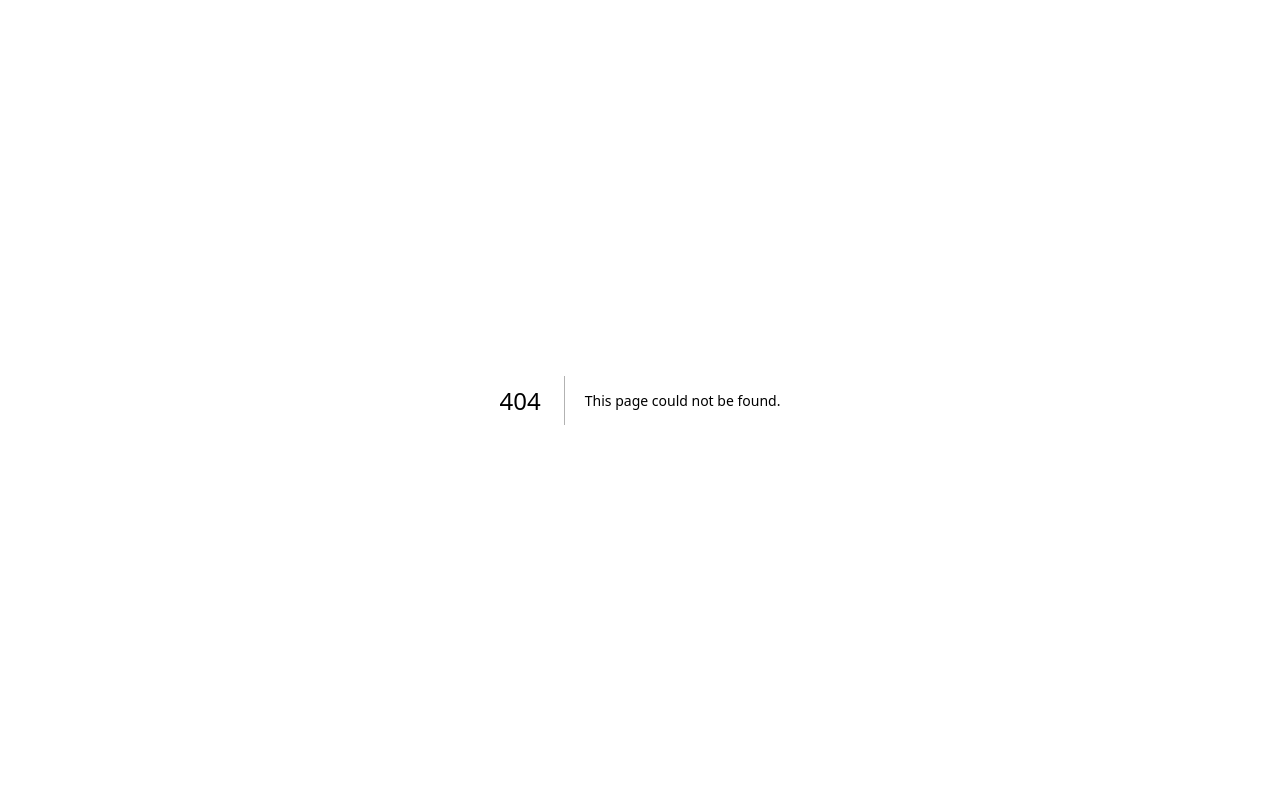
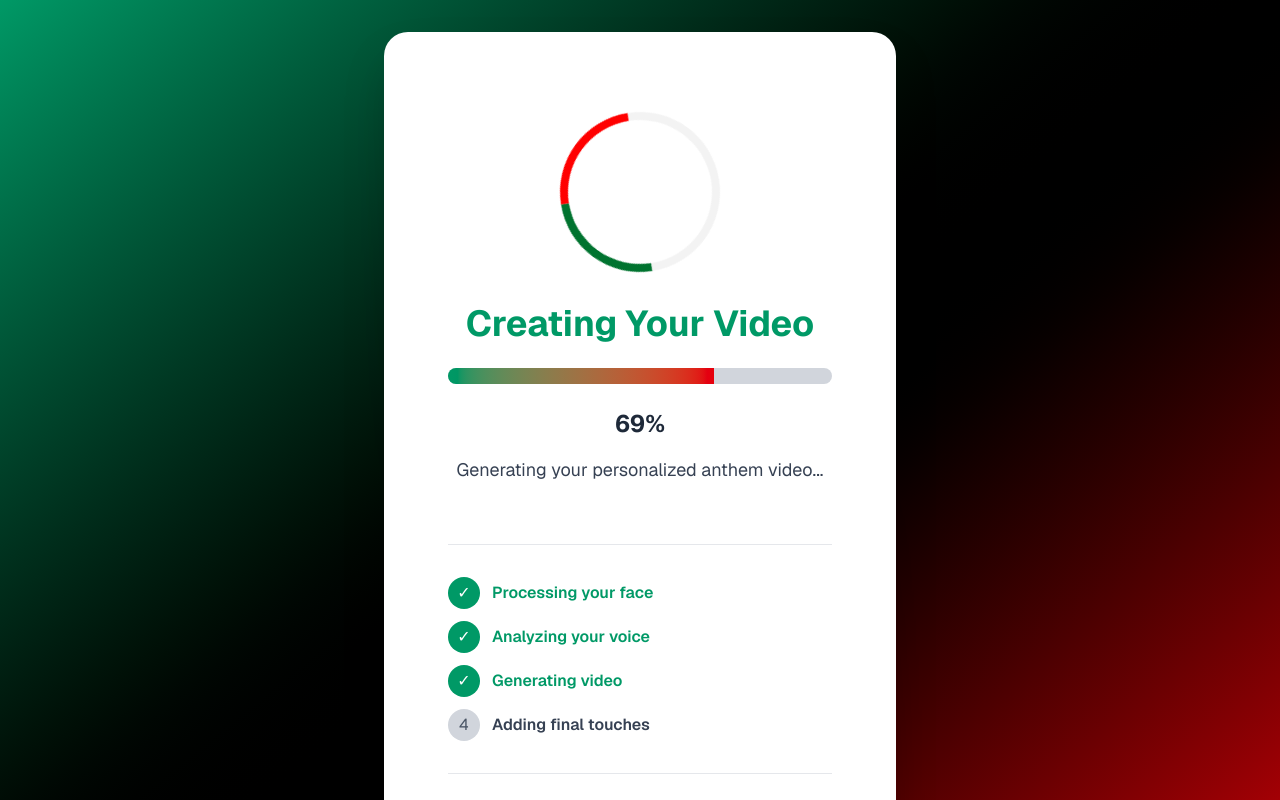
Before and after one commit to febintjames/kiosk_ui, a Next.js app: page /processing in a window 1280 px wide. Before the commit this address had no page. Shown: the top 800 px of the page. Built offline with nearby package versions, Linux system fonts and the light colour scheme.

Commit message:
ui:processing completed

```diff
--- /dev/null
+++ b/app/processing/page.tsx
@@ -0,0 +1,212 @@
+'use client';
+
+import { useEffect, useState } from 'react';
+import { useRouter } from 'next/navigation';
+import { useKioskStore } from '@/app/store/kioskStore';
+
+export default function Processing() {
+  const router = useRouter();
+  const { setProcessingStatus, userName, mobile } = useKioskStore();
+
+  const [progress, setProgress] = useState(0);
+  const [currentMessage, setCurrentMessage] = useState('Processing your face...');
+  const [messageIndex, setMessageIndex] = useState(0);
+
+  const processingMessages = [
+    'Processing your face...',
+    'Analyzing your voice...',
+    'Generating your personalized anthem video...',
+    'Adding final touches...',
+    'Almost ready...',
+  ];
+
+  useEffect(() => {
+    setProcessingStatus('processing');
+
+    // Simulate processing progress
+    const progressInterval = setInterval(() => {
+      setProgress(prev => {
+        if (prev >= 100) {
+          clearInterval(progressInterval);
+          return 100;
+        }
+        return prev + Math.random() * 25;
+      });
+    }, 800);
+
+    // Update messages
+    const messageInterval = setInterval(() => {
+      setMessageIndex(prev => {
+        const nextIndex = prev + 1;
+        if (nextIndex < processingMessages.length) {
+          setCurrentMessage(processingMessages[nextIndex]);
+          return nextIndex;
+        }
+        clearInterval(messageInterval);
+        return prev;
+      });
+    }, 2000);
+
+    // Navigate to completion when done
+    const completionTimer = setTimeout(() => {
+      setProgress(100);
+      setProcessingStatus('completed');
+      setTimeout(() => {
+        router.push('/completion');
+      }, 1000);
+    }, 10000); // Simulate 10 seconds of processing
+
+    return () => {
+      clearInterval(progressInterval);
+      clearInterval(messageInterval);
+      clearTimeout(completionTimer);
+    };
+  }, [router, setProcessingStatus]);
+
+  return (
+    <div className="flex min-h-screen items-center justify-center bg-gradient-to-br from-emerald-600 via-black to-red-600 font-sans px-4 py-8">
+      <div className="flex flex-col items-center justify-center w-full max-w-lg">
+        {/* Processing Container */}
+        <div className="bg-white bg-opacity-95 px-16 py-20 rounded-3xl shadow-2xl text-center w-full">
+          {/* Spinner */}
+          <div className="flex justify-center mb-8">
+            <div
+              className="w-40 h-40 border-8 border-gray-300 border-t-emerald-600 border-r-red-600 rounded-full animate-spin"
+              style={{
+                borderTop: '8px solid #00732F',
+                borderRight: '8px solid #FF0000',
+                borderBottom: '8px solid #f3f3f3',
+                borderLeft: '8px solid #f3f3f3',
+              }}
+            />
+          </div>
+
+          {/* Title */}
+          <h1 className="text-4xl font-bold text-emerald-600 mb-6">
+            Creating Your Video
+          </h1>
+
+          {/* Progress Bar */}
+          <div className="w-full bg-gray-300 rounded-full h-4 mb-6 overflow-hidden">
+            <div
+              className="bg-gradient-to-r from-emerald-600 to-red-600 h-full transition-all duration-500 ease-out"
+              style={{ width: `${Math.min(progress, 100)}%` }}
+            />
+          </div>
+
+          {/* Progress Text */}
+          <p className="text-2xl font-bold text-gray-800 mb-4">
+            {Math.floor(Math.min(progress, 100))}%
+          </p>
+
+          {/* Processing Message */}
+          <p className="text-lg text-gray-700 min-h-12">
+            {currentMessage}
+          </p>
+
+          {/* Processing Steps */}
+          <div className="mt-10 pt-8 border-t border-gray-200">
+            <div className="space-y-3 text-left">
+              {/* Step 1 */}
+              <div className="flex items-center">
+                <div
+                  className={`w-8 h-8 rounded-full flex items-center justify-center mr-3 transition-all ${
+                    messageIndex >= 0
+                      ? 'bg-emerald-600 text-white'
+                      : 'bg-gray-300 text-gray-600'
+                  }`}
+                >
+                  {messageIndex >= 0 ? '✓' : '1'}
+                </div>
+                <span
+                  className={`text-base font-semibold ${
+                    messageIndex >= 0 ? 'text-emerald-600' : 'text-gray-700'
+                  }`}
+                >
+                  Processing your face
+                </span>
+              </div>
+
+              {/* Step 2 */}
+              <div className="flex items-center">
+                <div
+                  className={`w-8 h-8 rounded-full flex items-center justify-center mr-3 transition-all ${
+                    messageIndex >= 1
+                      ? 'bg-emerald-600 text-white'
+                      : 'bg-gray-300 text-gray-600'
+                  }`}
+                >
+                  {messageIndex >= 1 ? '✓' : '2'}
+                </div>
+                <span
+                  className={`text-base font-semibold ${
+                    messageIndex >= 1 ? 'text-emerald-600' : 'text-gray-700'
+                  }`}
+                >
+                  Analyzing your voice
+                </span>
+              </div>
+
+              {/* Step 3 */}
+              <div className="flex items-center">
+                <div
+                  className={`w-8 h-8 rounded-full flex items-center justify-center mr-3 transition-all ${
+                    messageIndex >= 2
+                      ? 'bg-emerald-600 text-white'
+                      : 'bg-gray-300 text-gray-600'
+                  }`}
+                >
+                  {messageIndex >= 2 ? '✓' : '3'}
+                </div>
+                <span
+                  className={`text-base font-semibold ${
+                    messageIndex >= 2 ? 'text-emerald-600' : 'text-gray-700'
+                  }`}
+                >
+                  Generating video
+                </span>
+              </div>
+
+              {/* Step 4 */}
+              <div className="flex items-center">
+                <div
+                  className={`w-8 h-8 rounded-full flex items-center justify-center mr-3 transition-all ${
+                    messageIndex >= 3
+                      ? 'bg-emerald-600 text-white'
+                      : 'bg-gray-300 text-gray-600'
+                  }`}
+                >
+                  {messageIndex >= 3 ? '✓' : '4'}
+                </div>
+                <span
+                  className={`text-base font-semibold ${
+                    messageIndex >= 3 ? 'text-emerald-600' : 'text-gray-700'
+                  }`}
+                >
+                  Adding final touches
+                </span>
+              </div>
+            </div>
+          </div>
+
+          {/* Additional Info */}
+          <div className="mt-8 pt-8 border-t border-gray-200">
+            <p className="text-sm text-gray-600">
+              <span className="font-semibold text-emerald-600">Name:</span> {userName}
+            </p>
+            <p className="text-sm text-gray-600 mt-2">
+              <span className="font-semibold text-emerald-600">WhatsApp:</span> {mobile}
+            </p>
+          </div>
+        </div>
+
+        {/* Processing Note */}
+        <div className="mt-8 text-center text-white max-w-lg">
+          <p className="text-sm opacity-90">
+            Your personalized video is being created and will be sent to your WhatsApp shortly.
+          </p>
+        </div>
+      </div>
+    </div>
+  );
+}
```
Also changed, not shown: app/completion/page.tsx (added).
